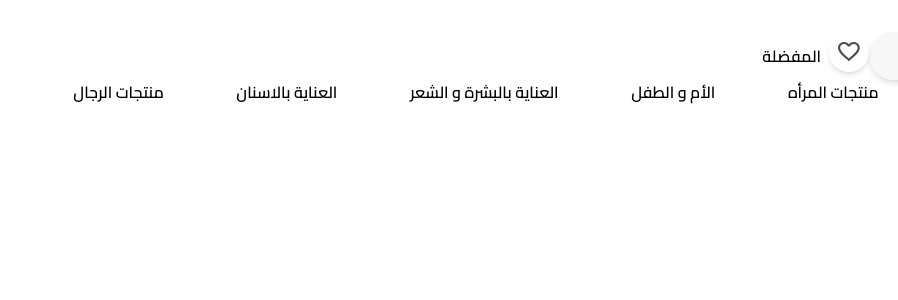
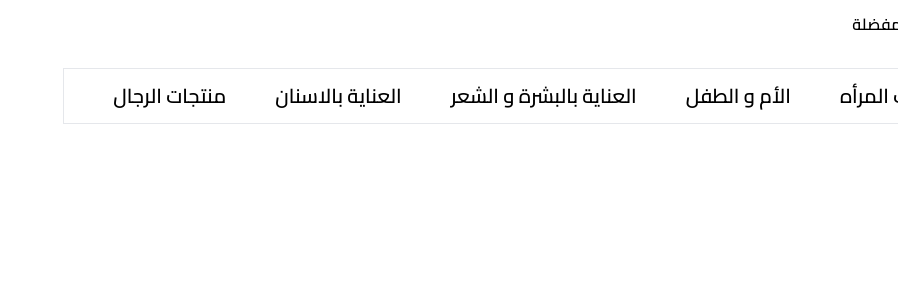
Before and after one commit to KareemBasher/eshfeeny-frontend, a React (Vite) app: page /favorites in a window 1280 px wide. Shown: the top 300 px of the page, without its empty margins (382-1280 px from the left). Built offline with nearby package versions, Linux system fonts and the light colour scheme.

Commit message:
added border and edite on width and deleted the width from app.css

```diff
--- a/src/App.css
+++ b/src/App.css
@@ -1,7 +1,5 @@
 #root {
-  max-width: 1280px;
   margin: 0 auto;
-  padding: 2rem;
   text-align: center;
   font-family: 'Cairo', sans-serif;
 }
--- a/src/components/common/NavList.jsx
+++ b/src/components/common/NavList.jsx
@@ -3,7 +3,7 @@ import { Link } from 'react-router-dom'
 const NavList = () => {
   return (
     <div>
-          <div className="flex flex-row justify-around w-full">
+          <div className="flex flex-row justify-evenly text-[20px] w-full  ">
         <Link>الأدوية</Link>
         <Link> الحمايه من الفيروسات</Link>
         <Link>منتجات المرأه</Link>
--- a/src/components/pages/Favourites.jsx
+++ b/src/components/pages/Favourites.jsx
@@ -15,7 +15,7 @@ const Favourites = () => {
         <SearchBar onGetData={searchResult} />
         <RoundButton />
       </div>
-      <div className=" my-5`  w-full">
+      <div className=" my-5 border  w-full  py-3  ">
         <NavList />
       </div>
     </>
```
